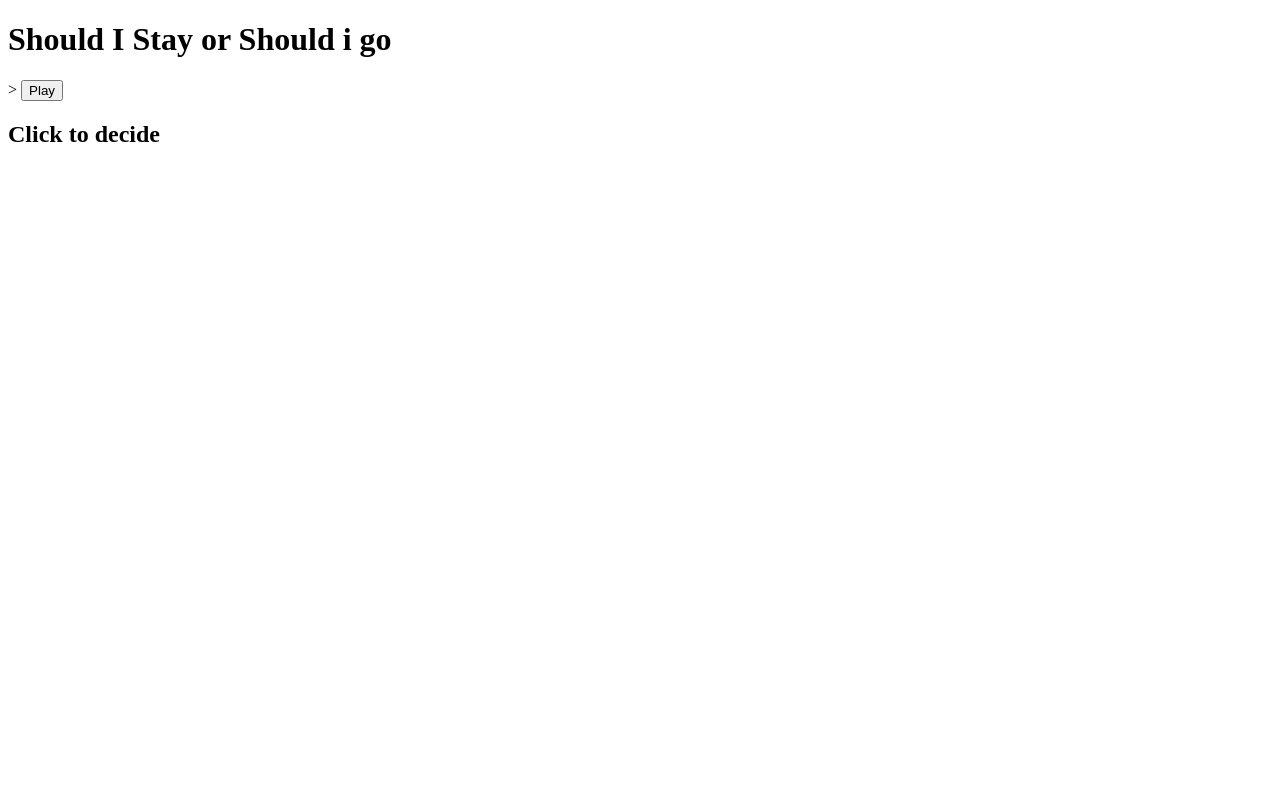
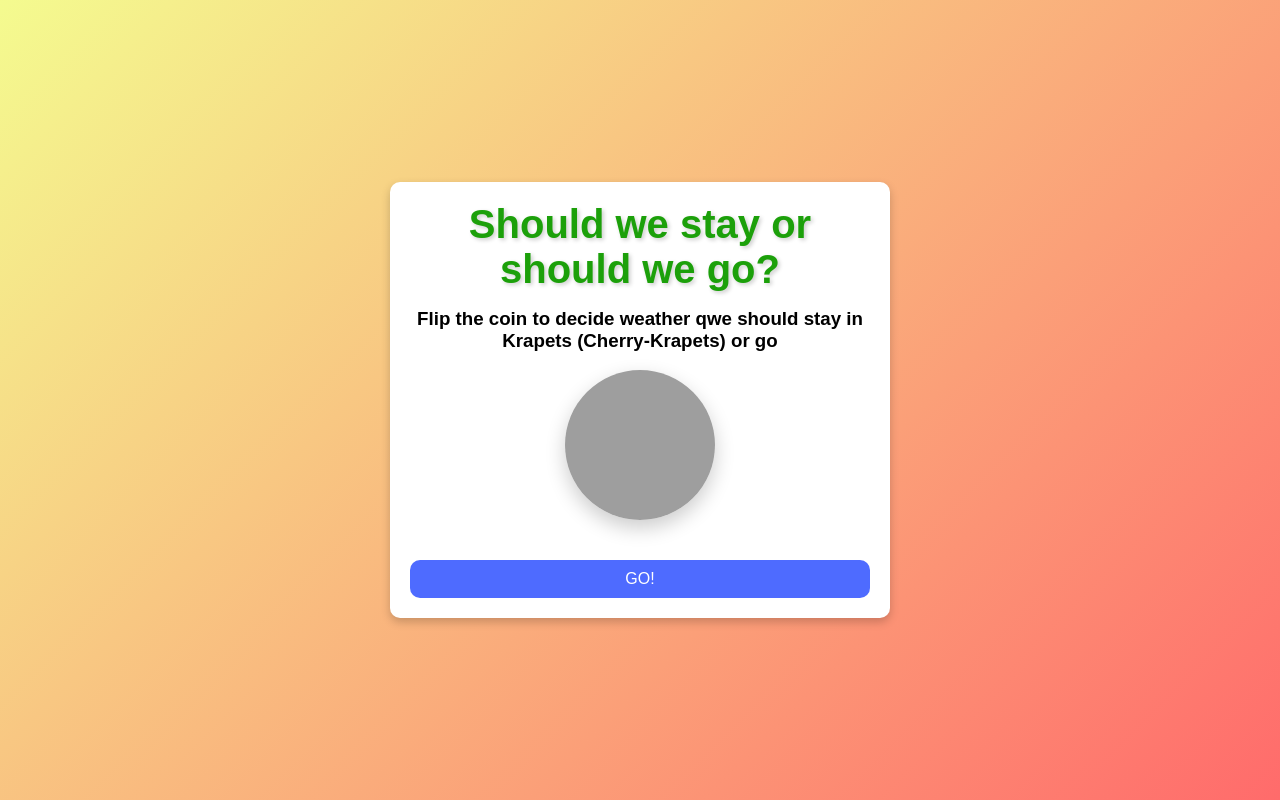
Before and after one commit to nanov/virtual-chop, a plain HTML site: page index.html in a window 1280 px wide. Drawn offline with Linux system fonts and the light colour scheme; grey boxes are pictures that could not be loaded.

Commit message:
better site

```diff
--- a/index.html
+++ b/index.html
@@ -1,32 +1,209 @@
 <!DOCTYPE html>
 <html lang="en">
-<head>
-    <meta charset="UTF-8">
-    <meta http-equiv="X-UA-Compatible" content="IE=edge">
-    <meta name="viewport" content="width=device-width, initial-scale=1.0">
-    <title>Should we GO?!</title>
-</head>
+    <head>
+<style>
+* {
+    margin: 0;
+    padding: 0;
+    box-sizing: border-box;
+}
 
-<body>
-<H1>Should I Stay or Should i go</H1>>
+body {
+    font-family: "Arial", sans-serif;
+    background: linear-gradient(
+        135deg,
+        #f4fb8f,
+        #ff6b6b
+    );
+    display: flex;
+    justify-content: center;
+    align-items: center;
+    height: 100vh;
+    margin: 0;
+}
 
-<button id="demo1" onclick="play()">Play</button>
+.coin-container {
+    background-color: rgba(
+        255,
+        255,
+        255,
+        0.9
+    );
+    border-radius: 20px;
+    box-shadow: 0 10px 20px
+        rgba(0, 0, 0, 0.3);
+    padding: 2rem;
+    text-align: center;
+    animation: fadeIn 1s ease;
+    width: 80%;
+    max-width: 500px;
+    perspective: 1000px;
+}
 
-<h2 id="it">Click to decide</h2>
+h1 {
+    color: #1ca00a;
+    font-size: 2.5rem;
+    margin: 0 0 1rem;
+    text-shadow: 2px 2px 4px
+        rgba(0, 0, 0, 0.2);
+}
 
-	<script>
+.coin {
+    width: 150px;
+    height: 150px;
+    border-radius: 50%;
+    overflow: hidden;
+    box-shadow: 0 8px 20px
+        rgba(0, 0, 0, 0.2);
+    transition: transform 0.5s
+        ease-in-out;
+    margin: 0 auto;
+    backface-visibility: hidden;
+}
 
-	function play() {
-		let n;
-		n = Math.floor(Math.random() * 10);
-				if (n > 5) {
-						document.getElementById("it").innerHTML = "stay";
-				} else{
-						document.getElementById("it").innerHTML = "go";
-				}
-	}
-		 </script>
+button {
+    background-color: #4e6bff;
+    color: #fff;
+    border: none;
+    padding: 10px 20px;
+    border-radius: 10px;
+    font-size: 1rem;
+    cursor: pointer;
+    transition: background-color 0.3s
+            ease-in-out,
+        transform 0.2s ease-in-out;
+    width: 100%;
+    margin-top: 20px;
+}
 
-   </body>
+button:hover {
+    background-image: linear-gradient(
+        45deg,
+        #4e6bff,
+        #ff6b6b
+    );
+    transform: scale(1.05);
+}
 
+.result {
+    margin-top: 20px;
+    font-size: 24px;
+    color: #333;
+    transition: opacity 0.5s ease-in-out;
+    opacity: 0;
+    text-transform: uppercase;
+    font-weight: bold;
+    text-shadow: 1px 1px 2px
+        rgba(0, 0, 0, 0.4);
+    letter-spacing: 2px;
+}
+
+.coin:hover {
+    transform: scale(1.1);
+    transition: transform 0.3s
+        ease-in-out;
+}
+
+@keyframes spin {
+    0% {
+        transform: rotateY(0deg);
+    }
+    100% {
+        transform: rotateY(360deg);
+    }
+}
+
+.coin.flip {
+    animation: spin 1s
+        cubic-bezier(0.4, 2.5, 0.6, 0.5);
+}
+
+.coin img {
+    width: 100%;
+    height: 100%;
+    object-fit: cover;
+    object-position: center;
+    transform: rotateY(0deg);
+}
+
+.coin-container {
+    background-color: #fff;
+    padding: 20px;
+    border-radius: 10px;
+    box-shadow: 0 4px 10px
+        rgba(0, 0, 0, 0.2);
+    transition: transform 0.5s
+        ease-in-out;
+}
+
+.coin-container:hover {
+    transform: scale(1.02);
+}
+
+h2 {
+    color: #333;
+    font-size: 24px;
+    margin: 10px 0;
+}
+		</style>
+        <meta charset="UTF-8" />
+        <meta
+            name="viewport"
+            content="width=device-width, initial-scale=1.0"
+        />
+        <title>Shpuld we stay in kraptes?</title>
+    </head>
+    <body>
+        <div class="coin-container">
+            <h1 class="title">
+                Should we stay or should we go?
+            </h1>
+            <h3>
+				Flip the coin to decide weather qwe should stay in Krapets (Cherry-Krapets) or go
+            </h3>
+            <br />
+            <div class="coin" id="coin">
+                <img src=
+"https://media.geeksforgeeks.org/wp-content/uploads/20231016151806/tails.png"
+                    alt="Heads"
+                />
+            </div>
+            <button id="toss-button">
+                GO!
+            </button>
+        </div>
+        <p class="result"></p>
+<script>
+
+const coinIcon = document.getElementById('coin');
+const tossBtn =
+    document.getElementById('toss-button');
+const result =
+    document.querySelector('.result');
+coinIcon.insertAdjacentElement('afterend', result);
+tossBtn.addEventListener('click', () => {
+    tossBtn.disabled = true;
+    tossCoinFunction();
+});
+function tossCoinFunction() {
+    const randomVal = Math.random();
+    const faceCoin = randomVal < 0.5 ? 'Stay' : 'Party';
+    const imageUrl = faceCoin === 'Stay' ?
+'https://media.geeksforgeeks.org/wp-content/uploads/20231016151817/heads.png' :
+'https://media.geeksforgeeks.org/wp-content/uploads/20231016151806/tails.png';
+
+    coinIcon.classList.add('flip');
+    setTimeout(() => {
+        coinIcon.innerHTML =
+            `<img src="${imageUrl}" alt="${faceCoin}">`;
+        coinIcon.classList.remove('flip');
+        setTimeout(() => {
+            result.textContent = `Result: ${faceCoin}`;
+            result.style.opacity = 1;
+            tossBtn.disabled = false;
+        }, 500);
+    }, 1000);
+}
+	</script>
+	</body>
 </html>
```
